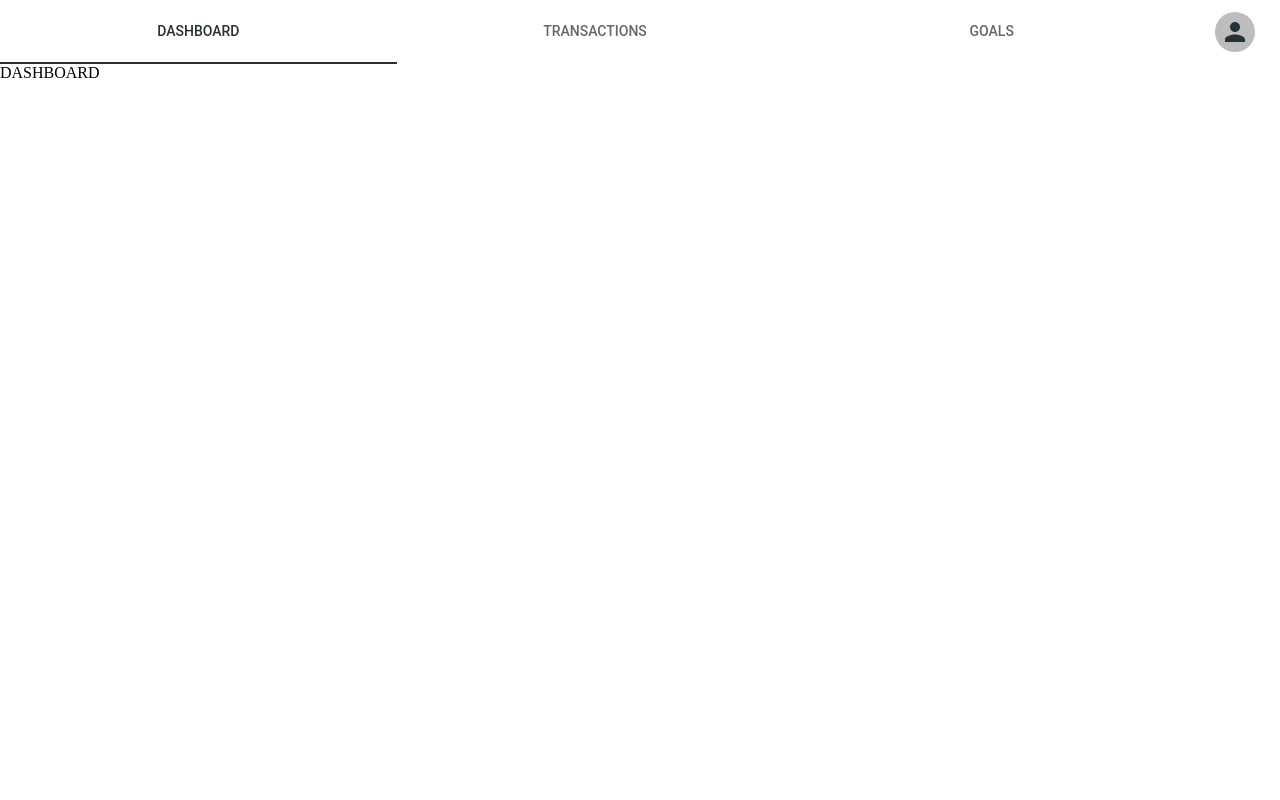
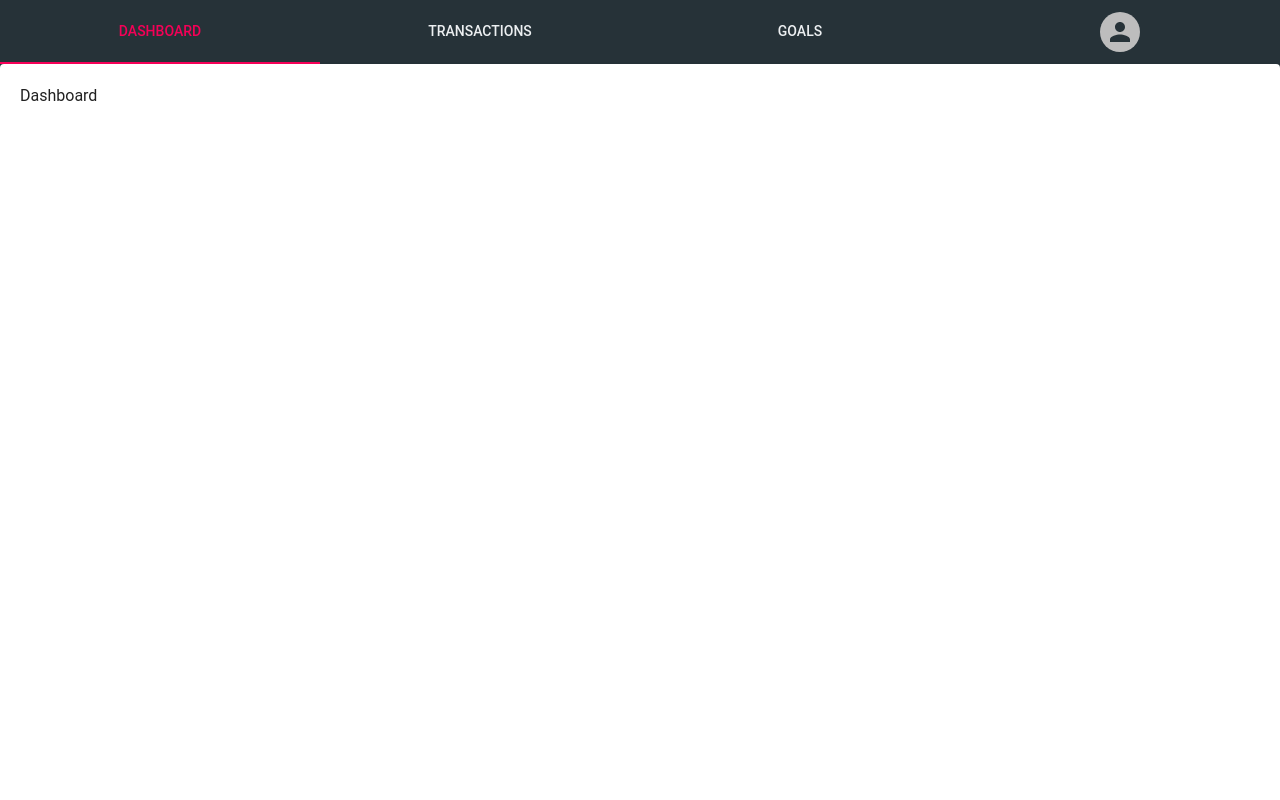
Before and after one commit to KinanEmumba/financial-planner, a React (Vite) app: page /home/dashboard in a window 1280 px wide. Shown: the top 800 px of the page. Built offline with nearby package versions, Linux system fonts and the light colour scheme.

Commit message:
added theme fixes

```diff
--- a/src/app/app.tsx
+++ b/src/app/app.tsx
@@ -2,6 +2,7 @@ import { createContext } from 'react';
 import { BrowserRouter } from 'react-router-dom';
 import { QueryClientProvider } from '@tanstack/react-query';
 import { ThemeProvider } from '@mui/material/styles';
+import { CssBaseline } from '@mui/material';
 import { SnackbarProvider } from 'notistack';
 
 import AppRoutes from 'src/app/routes';
@@ -20,6 +21,7 @@ export function App() {
         <ThemeProvider theme={theme}>
 					<QueryClientProvider client={queryClient}>
 						<SnackbarProvider>
+							<CssBaseline />
           		<AppRoutes />
 						</SnackbarProvider>
 					</QueryClientProvider>
--- a/src/app/theme.tsx
+++ b/src/app/theme.tsx
@@ -1,22 +1,29 @@
-import { blueGrey } from "@mui/material/colors";
+import { blueGrey, pink } from "@mui/material/colors";
 import { createTheme } from "@mui/material/styles";
 
+const baseWhite = blueGrey[50]; // #eceff1;
+const baseBG = blueGrey[900];  // #263238
+const basePink = pink['A400']; // #f50057
+
 export const theme = createTheme({
-	palette: {
-		mode: 'light',
-    primary: {
-      main: '#263238',
-      contrastText: blueGrey[50], // #eceff1
-    },
-    secondary: {
-      main: '#f50057',
-      contrastText: blueGrey[50],
-    },
-    background: {
-      default: '#263238',
-    },
-	},
 	typography: {
 		fontFamily: 'Roboto',
 	},
+	palette: {
+		mode: 'light',
+		text: {
+			secondary: baseWhite,
+		},
+    primary: {
+      main: baseBG,
+			contrastText: baseWhite,
+    },
+    secondary: {
+      main: basePink,
+			contrastText: baseWhite,
+    },
+    background: {
+      default: baseBG,
+    },
+	},
 });
--- a/src/components/HomeTabs.tsx
+++ b/src/components/HomeTabs.tsx
@@ -1,6 +1,6 @@
 import { useEffect } from "react";
 import { Link, Outlet, useLocation, useNavigate } from "react-router-dom";
-import { Tabs, Tab, Box } from "@mui/material";
+import { Tabs, Tab, AppBar } from "@mui/material";
 import UserAvatar from "src/components/UserAvatar";
 
 const HomeTabs = () => {
@@ -25,8 +25,14 @@ const HomeTabs = () => {
   };
 
 	return (
-		<Box>
-			<Tabs value={getTabIndex()} role="navigation" variant="fullWidth">
+		<AppBar position="sticky" color={"primary"}>
+			<Tabs
+				value={getTabIndex()}
+				role="navigation"
+				variant="fullWidth"
+				textColor="secondary"
+				indicatorColor="secondary"
+			>
 				{tabs.map((tab, index) => (
 					<Tab
 						key={index}
@@ -34,13 +40,12 @@ const HomeTabs = () => {
 						component={Link}
 						to={tab.to}
 						disableTouchRipple={index === 3}
-						sx={index !== 3 ? undefined : {maxWidth: '50px' }}
 						icon={index !== 3 ? undefined : <UserAvatar />}
 					/>
 				))}
 			</Tabs>
 			<Outlet />
-		</Box>
+		</AppBar>
 	)
 }
 
--- a/src/components/UserAvatar.tsx
+++ b/src/components/UserAvatar.tsx
@@ -1,7 +1,6 @@
 import { useContext, useState } from 'react'
 import { Avatar, Menu, Divider, MenuItem } from '@mui/material'
 import { AuthContext } from 'src/app/app';
-import { StyledUserAvatar } from 'src/components/styled-components';
 
 const UserAvatar = () => {
 	const { user, signout } = useContext(AuthContext) || {};
@@ -16,7 +15,7 @@ const UserAvatar = () => {
   };
 
 	return (
-		<StyledUserAvatar>
+		<>
 			<Avatar src={user?.avatar} onClick={avatarClicked}/>
 			<Menu
 				id="basic-menu"
@@ -31,7 +30,7 @@ const UserAvatar = () => {
 				<Divider />
 				<MenuItem onClick={() => signout && signout()}>Logout</MenuItem>
 			</Menu>
-		</StyledUserAvatar>
+		</>
 	)
 }
 
--- a/src/components/styled-components.ts
+++ b/src/components/styled-components.ts
@@ -1,4 +1,4 @@
-import { MenuItem, TextField, styled } from '@mui/material';
+import { AppBar, Paper, TextField, styled } from '@mui/material';
 
 export const StyledContainer = styled('div')(({ theme }) =>`
 	min-height: 1080px;
@@ -8,9 +8,8 @@ export const StyledContainer = styled('div')(({ theme }) =>`
 		${theme.palette.primary.main}
 	);
 `);
-
-export const StyledMenuItem = styled(MenuItem)(({ theme }) =>`
-	// color: ${theme.palette.text.secondary}
+export const StyledAppBar = styled(AppBar)(({ theme }) =>`
+	color: white;
 `);
 
 export const StyledTextField = styled(TextField)(({ theme }) =>`
@@ -19,6 +18,7 @@ export const StyledTextField = styled(TextField)(({ theme }) =>`
 	width: 250px;
 `);
 
-export const StyledUserAvatar = styled('div')(({ theme }) =>`
-	display: flex;
+export const StyledPaper = styled(Paper)(({ theme }) =>`
+	padding: 20px;
+	min-height: 1080px;
 `);
--- a/src/pages/dashboard/dashboard-style.ts
+++ b/src/pages/dashboard/dashboard-style.ts
@@ -1,5 +1,5 @@
 import { styled } from "@mui/material";
 
-export const StyledDashboard = styled('div')(({ theme }) =>`
+export const StyledDiv = styled('div')(({ theme }) =>`
 
 `);
--- a/src/pages/dashboard/index.tsx
+++ b/src/pages/dashboard/index.tsx
@@ -1,10 +1,13 @@
-import { StyledDashboard } from "src/pages/dashboard/dashboard-style"
+import { Typography } from "@mui/material"
+import { StyledPaper } from "src/components/styled-components"
 
 const Dashboard = () => {
 	return (
-		<StyledDashboard>
-			DASHBOARD
-		</StyledDashboard>
+		<StyledPaper>
+			<Typography>
+				Dashboard
+			</Typography>
+		</StyledPaper>
 	)
 }
 
--- a/src/pages/goals/index.tsx
+++ b/src/pages/goals/index.tsx
@@ -1,8 +1,13 @@
+import { Typography } from "@mui/material"
+import { StyledPaper } from "src/components/styled-components"
+
 const Goals = () => {
 	return (
-		<div style={{color: 'red'}}>
-			<div>Goals</div>
-		</div>
+		<StyledPaper>
+			<Typography>
+				Goals
+			</Typography>
+		</StyledPaper>
 	)
 }
 
--- a/src/pages/splash/splash-style.ts
+++ b/src/pages/splash/splash-style.ts
@@ -16,7 +16,7 @@ export const SingleRowContainer = styled('div')(({ theme }) =>`
 
 export const StyledTitle = styled('div')(({ theme }) =>`
 	background: transparent;
-	color: ${theme.palette.text.secondary};
+	color: ${theme.palette.primary.main};
 	font-size: calc(60px + 0.3vw);
 	font-weight: 400;
 	text-align: center;
--- a/src/pages/transactions/index.tsx
+++ b/src/pages/transactions/index.tsx
@@ -1,8 +1,13 @@
+import { Typography } from "@mui/material"
+import { StyledPaper } from "src/components/styled-components"
+
 const Transactions = () => {
 	return (
-		<div style={{background: 'pink'}}>
-			Transactions
-		</div>
+		<StyledPaper>
+			<Typography>
+				Transactions
+			</Typography>
+		</StyledPaper>
 	)
 }
 
```
